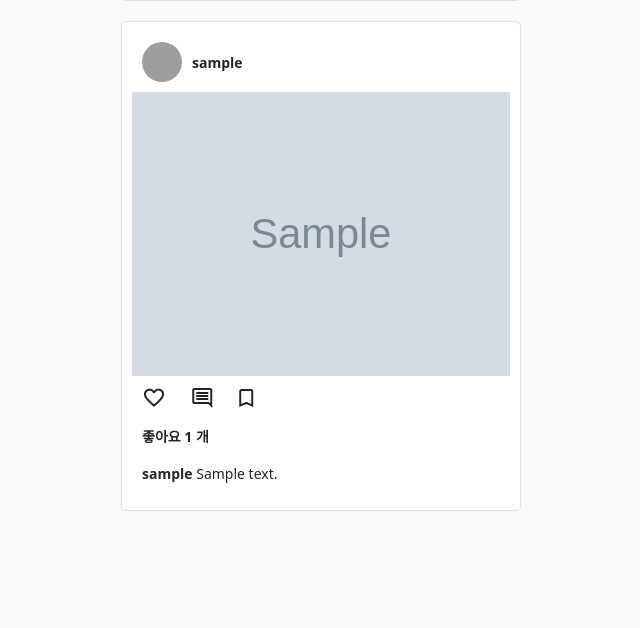
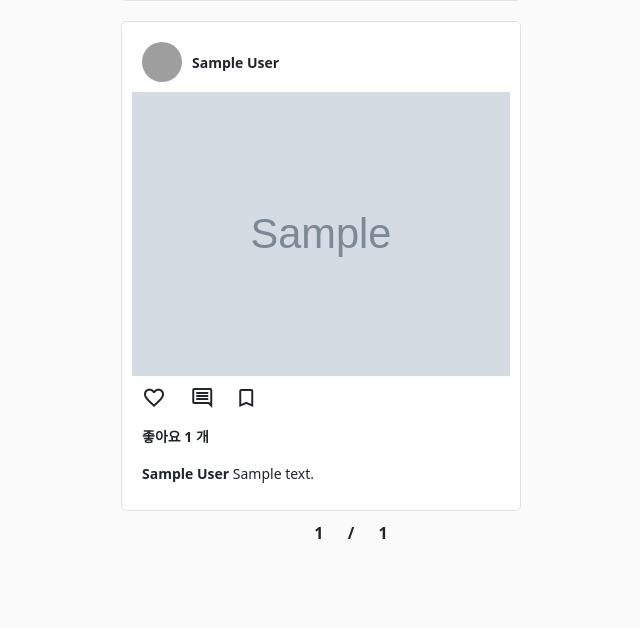
Before and after one commit to kbm1933/SUNNY-SIDE-UP, a Django app: template templates/content/home.html in a window 1280 px wide. Shown: the part 493-1121 px from the top of the page, without its empty margins (229-869 px from the left). Run offline with Django 4.2, Linux system fonts and the light colour scheme; tables that the repository leaves empty hold one stand-in row (values such as "Sample post"); the template is opened without the code that fills it: values that come from a table or form of the project are taken from there, most other values are stand-ins (such as "Sample title", 1, 10 or a date in 2020); grey boxes marked "Sample" are stand-in pictures; grey boxes are pictures that could not be loaded.

Commit message:
add paginitor

```diff
--- a/templates/base.html
+++ b/templates/base.html
@@ -220,18 +220,15 @@
                 cursor: pointer;
             }
 
-            .post_btn {
-                font-size: 15px;
-                border: 3px solid #a3a1a1;
-                color: #6e6e6e;
-                border-radius: 40%;
-                margin-right: 10px;
-                float: right;
-            }
+            .page_num{
 
-            .post_btn:hover {
-                background-color: #a3a1a1;
-                color: #e3dede;
+                font-weight: bold;
+                display: flex;
+                justify-content: center;
+              }
+
+            .paginator{
+                margin: 0px 20px;
             }
         </style>
     </head>
--- a/templates/content/home.html
+++ b/templates/content/home.html
@@ -29,7 +29,7 @@
 
 </div>
 
-{% for con in content %}
+{% for con in posts %}
 <div class="border feed_box" style="padding: 10px;">
     <div class="feed_name">
         <div class="profile_box">
@@ -71,4 +71,19 @@
 </div>
 {% endfor %}
 </a>
+<div class="page_num">
+    {% if posts.has_previous %}
+
+    <a href="?page={{posts.previous_page_number}}">back</a>
+    {% endif %}
+    <div class = 'paginator'>
+    <span>{{posts.number}}</span>
+    <span>/</span>
+    <span>{{ posts.paginator.num_pages}}</span>
+    </div>
+    {% if posts.has_next %}
+    <a href="?page={{ posts.next_page_number}}">next</a>
+
+    {% endif %}
+ </div>
 {% endblock body %}
```
